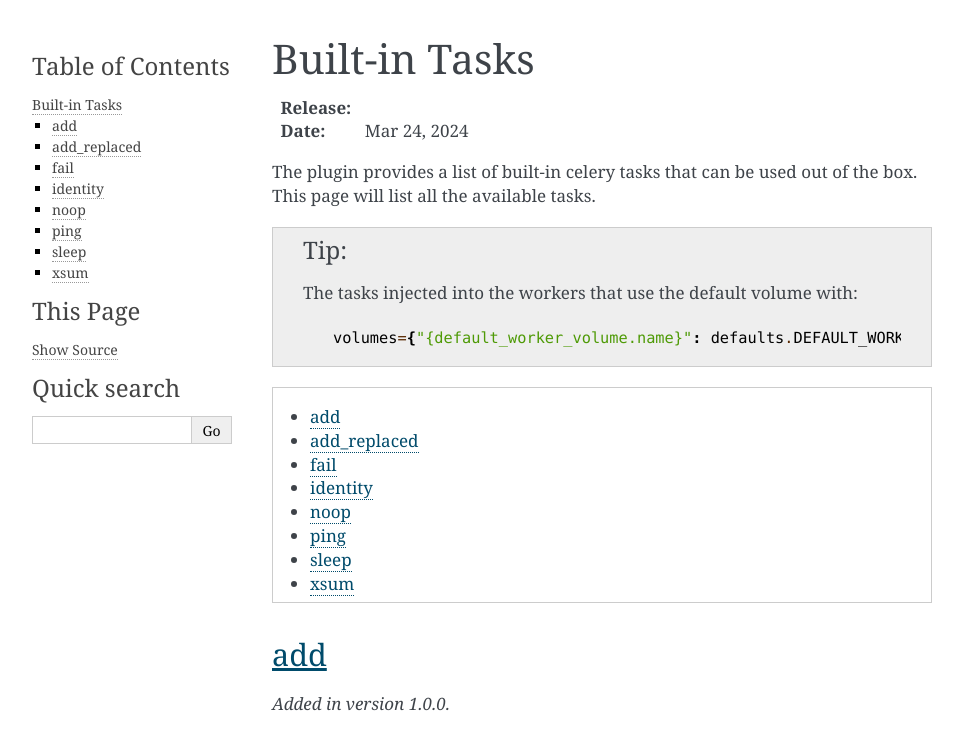
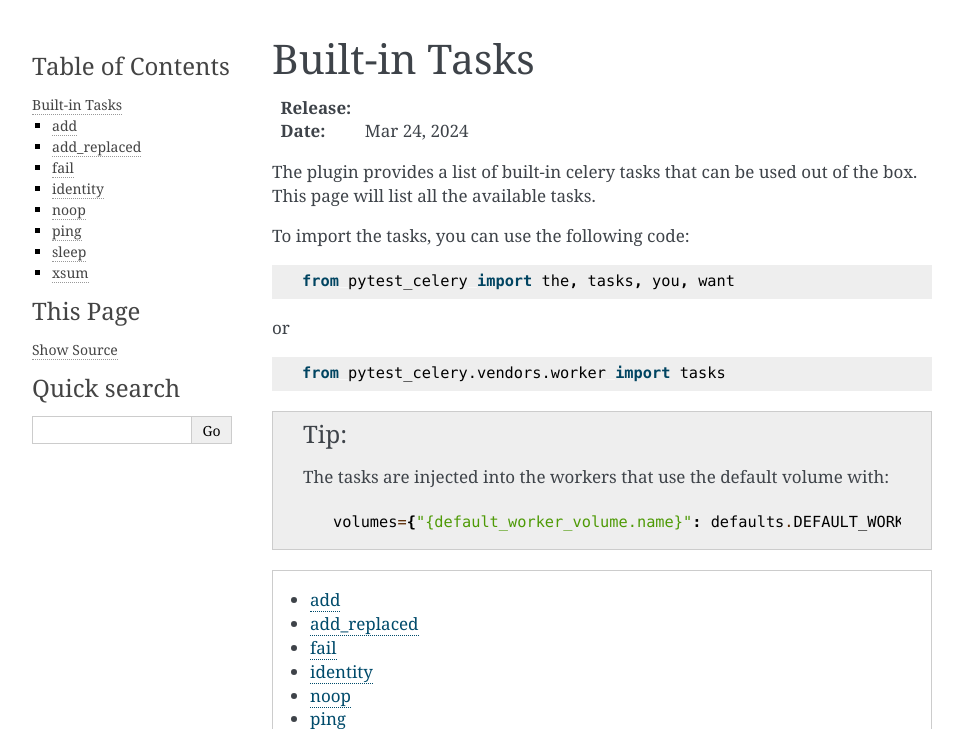
Before and after one commit to celery/pytest-celery, a Sphinx documentation site: the page built from docs/userguide/default-tasks.rst, in a window 1280 px wide and 900 px high, cut to the strip 0-729 px from the top of the window. Shown: the whole strip, without its empty margins (148-1111 px from the left). Built offline with Sphinx 7.4.7, drawn with Linux system fonts in a browser that asks for light colours.

```diff
--- a/docs/userguide/celery-bug-report.rst
+++ b/docs/userguide/celery-bug-report.rst
@@ -271,6 +271,12 @@
 
 Injecting signal handlers is using a similar pattern to adding tasks and can be done according
 to the :ref:`signal-handlers-modules-injection` section.
+
+Tasks
+~~~~~
+
+The :ref:`default-tasks` can be used out-of-the-box, but you can also add new tasks to the worker by creating a new module
+and injecting it into the environment. See :ref:`injecting-tasks` for more information.
 
 Templates
 =========
--- a/docs/userguide/default-tasks.rst
+++ b/docs/userguide/default-tasks.rst
@@ -10,9 +10,21 @@
 The plugin provides a list of built-in celery tasks that can be used out of the box. This page will
 list all the available tasks.
 
+To import the tasks, you can use the following code:
+
+.. code-block:: python
+
+    from pytest_celery import the, tasks, you, want
+
+or
+
+.. code-block:: python
+
+    from pytest_celery.vendors.worker import tasks
+
 .. tip::
 
-    The tasks injected into the workers that use the default volume with:
+    The tasks are injected into the workers that use the default volume with:
 
     .. code-block:: python
 
```
Also changed, not shown: 1 other file.
